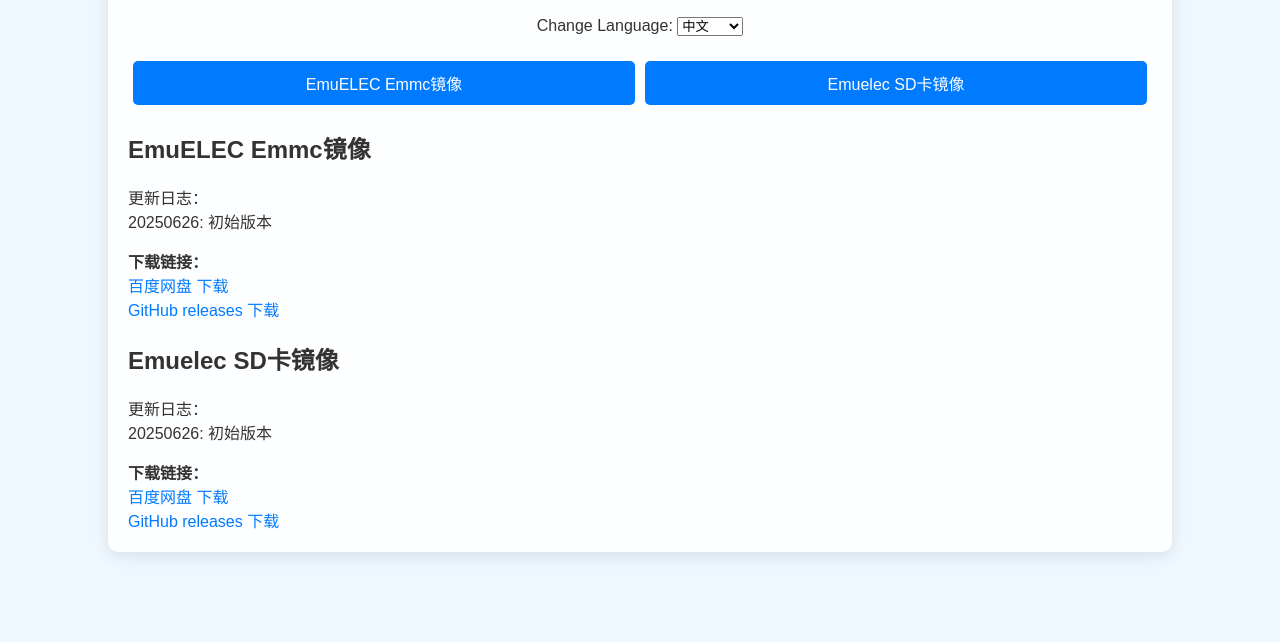
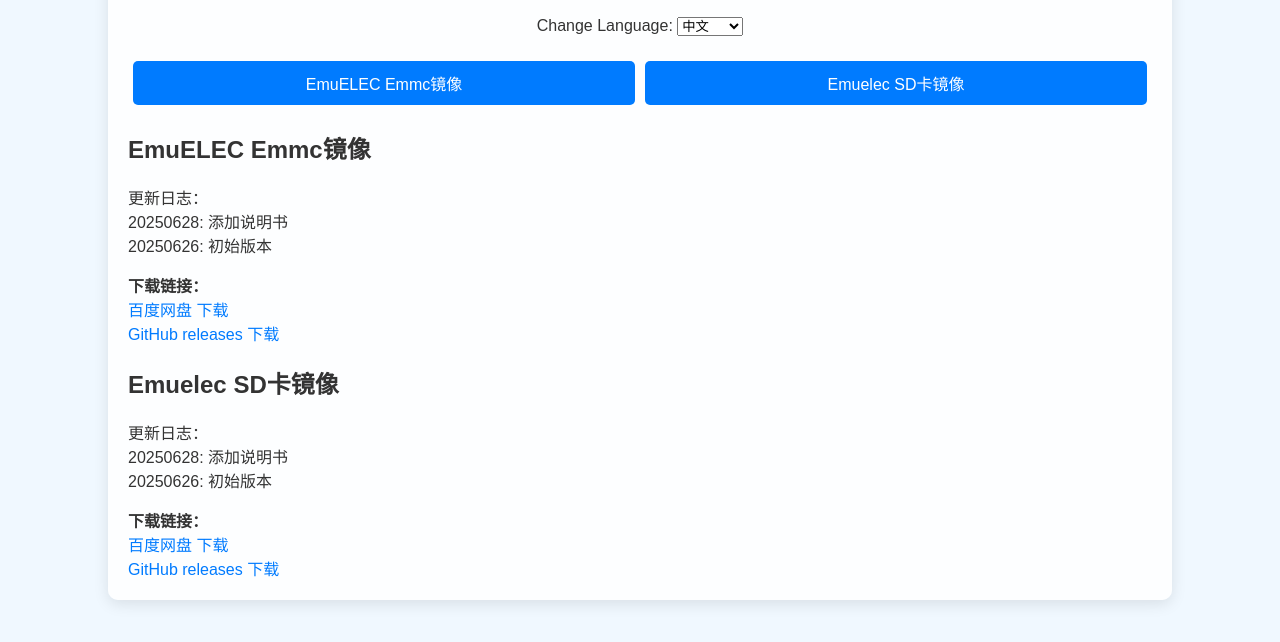
Before and after one commit to handheld520/handheld520.github.io, a plain HTML site: page handheld/XF35H.html in a window 1280 px wide. Shown: the part 90-732 px from the top of the page. Drawn offline with Linux system fonts and the light colour scheme.

Commit message:
Add files via upload

```diff
--- a/handheld/XF35H.html
+++ b/handheld/XF35H.html
@@ -90,20 +90,22 @@
             },
             log: {
                 zh: [
+                    "20250628: 添加说明书",
                     "20250626: 初始版本"
                 ],
                 en: [
+                    "Version 20250628: Replace the latest manual picture.",
                     "Version 20250626: Initial release."
                 ]
             },
             downloads: {
                 zh: [
-                    { platform: "百度网盘", link: "https://pan.baidu.com/s/1tId4qIoGCIFaGDryO3amRQ?pwd=LC66" },
-                    { platform: "GitHub releases", link: "https://github.com/handheld520/XiFan-XF35H/releases/download/20250626/XF35H-V1-B703_bd9422_20250626_EMMC_update.img.gz" }
+                    { platform: "百度网盘", link: "https://pan.baidu.com/s/1JFgZJNxacXV5WCLqdlZsng?pwd=LC66" },
+                    { platform: "GitHub releases", link: "https://github.com/handheld520/XiFan-XF35H/releases/download/20250628/XF35H-V1-B703_e659a5_20250628_EMMC_update.img.gz" }
                 ],
                 en: [
-                    { platform: "Baidu Netdisk", link: "https://pan.baidu.com/s/1tId4qIoGCIFaGDryO3amRQ?pwd=LC66" },
-                    { platform: "GitHub releases", link: "https://github.com/handheld520/XiFan-XF35H/releases/download/20250626/XF35H-V1-B703_bd9422_20250626_EMMC_update.img.gz" }
+                    { platform: "Baidu Netdisk", link: "https://pan.baidu.com/s/1JFgZJNxacXV5WCLqdlZsng?pwd=LC66" },
+                    { platform: "GitHub releases", link: "https://github.com/handheld520/XiFan-XF35H/releases/download/20250628/XF35H-V1-B703_e659a5_20250628_EMMC_update.img.gz" }
                 ]
             }
         },
@@ -114,20 +116,22 @@
             },
             log: {
                 zh: [
+                    "20250628: 添加说明书",
                     "20250626: 初始版本"
                 ],
                 en: [
+                    "Version 20250628: Replace the latest manual picture.",
                     "Version 20250626: Initial release."
                 ]
             },
             downloads: {
                 zh: [
-                    { platform: "百度网盘", link: "https://pan.baidu.com/s/1chngsVulS3WBFABPCg3JMw?pwd=LC66" },
-                    { platform: "GitHub releases", link: "https://github.com/handheld520/XiFan-XF35H/releases/download/20250626/XF35H-V1-B703_bd9422_20250626.img.gz" }
+                    { platform: "百度网盘", link: "https://pan.baidu.com/s/1LwmTzm10IsIJImgtTzVy3g?pwd=LC66" },
+                    { platform: "GitHub releases", link: "https://github.com/handheld520/XiFan-XF35H/releases/download/20250628/XF35H-V1-B703_e659a5_20250628.img.gz" }
                 ],
                 en: [
-                    { platform: "Baidu Netdisk", link: "https://pan.baidu.com/s/1chngsVulS3WBFABPCg3JMw?pwd=LC66" },
-                    { platform: "GitHub releases", link: "https://github.com/handheld520/XiFan-XF35H/releases/download/20250626/XF35H-V1-B703_bd9422_20250626.img.gz" }
+                    { platform: "Baidu Netdisk", link: "https://pan.baidu.com/s/1LwmTzm10IsIJImgtTzVy3g?pwd=LC66" },
+                    { platform: "GitHub releases", link: "https://github.com/handheld520/XiFan-XF35H/releases/download/20250628/XF35H-V1-B703_e659a5_20250628.img.gz" }
                 ]
             }
         }
```
Also changed, not shown: handheld/XF40H.html (+12 -8 lines).
